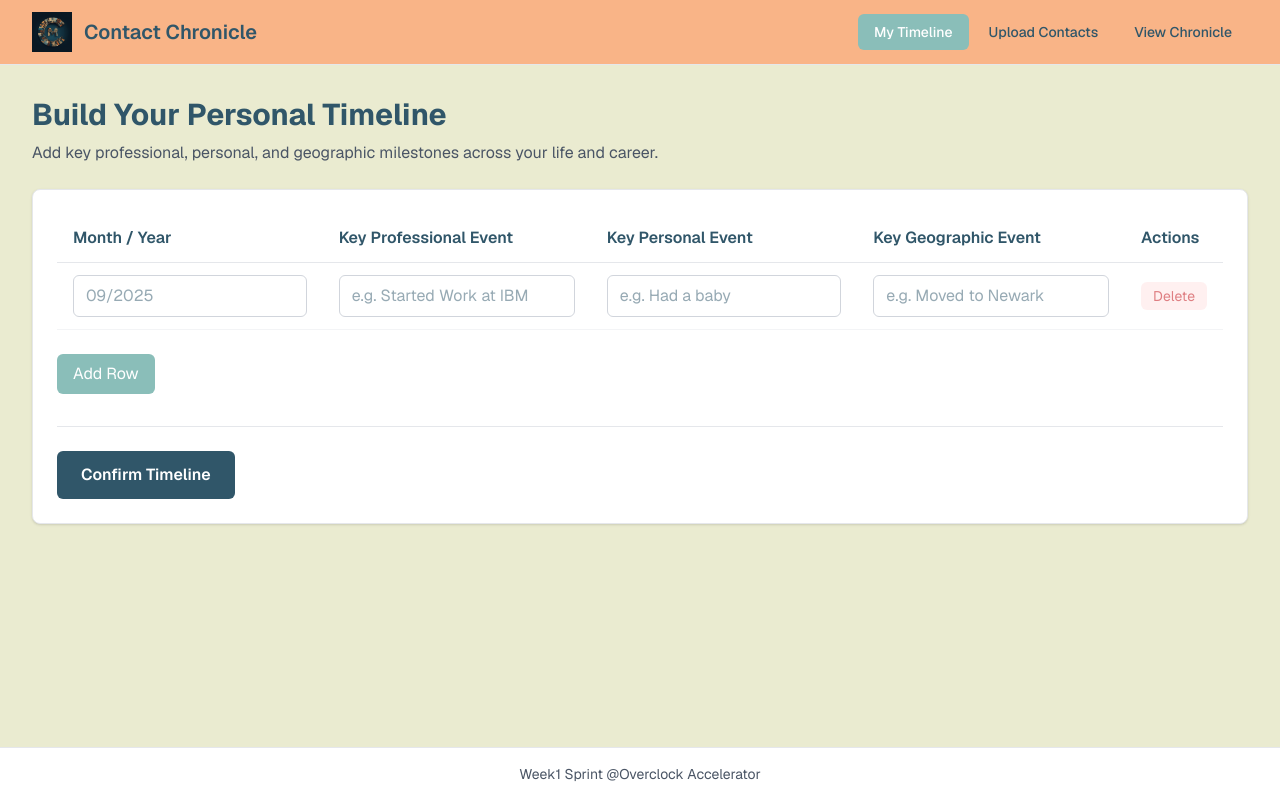
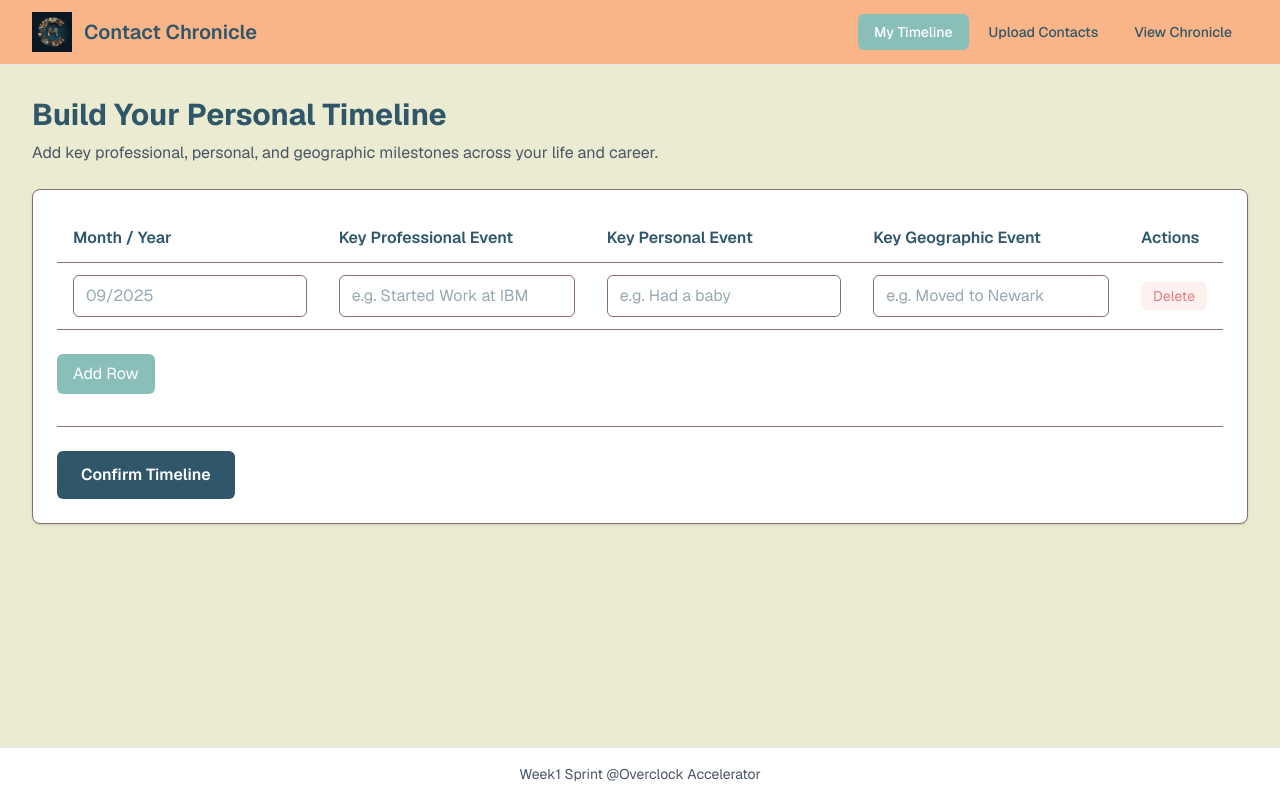
Before and after one commit to maadhuvijay/contact-chronicle, a Next.js app: page /my-timeline in a window 1280 px wide. Built offline with nearby package versions, Linux system fonts and the light colour scheme.

Commit message:
Update text box border colors on "Build Your Personal Timeline" page to #896C6C, replacing the previous gray color for improved visibility and consistency across input fields.

```diff
--- a/app/my-timeline/page.tsx
+++ b/app/my-timeline/page.tsx
@@ -56,11 +56,11 @@ export default function MyTimelinePage() {
         </p>
       </div>
 
-      <div className="bg-white rounded-lg border border-gray-200 shadow-sm p-6">
+      <div className="bg-white rounded-lg border border-[#896C6C] shadow-sm p-6">
         <div className="overflow-x-auto">
           <table className="w-full">
             <thead>
-              <tr className="border-b border-gray-200">
+              <tr className="border-b border-[#896C6C]">
                 <th className="text-left py-3 px-4 font-semibold text-[#305669]">Month / Year</th>
                 <th className="text-left py-3 px-4 font-semibold text-[#305669]">Key Professional Event</th>
                 <th className="text-left py-3 px-4 font-semibold text-[#305669]">Key Personal Event</th>
@@ -70,14 +70,14 @@ export default function MyTimelinePage() {
             </thead>
             <tbody>
               {timelineRows.map((row) => (
-                <tr key={row.id} className="border-b border-gray-100 hover:bg-gray-50">
+                <tr key={row.id} className="border-b border-[#896C6C] hover:bg-gray-50">
                   <td className="py-3 px-4">
                     <input
                       type="text"
                       placeholder="09/2025"
                       value={row.monthYear}
                       onChange={(e) => updateRow(row.id, 'monthYear', e.target.value)}
-                      className="w-full px-3 py-2 border border-gray-300 rounded-md focus:outline-none focus:ring-2 focus:ring-[#8ABEB9] focus:border-transparent"
+                      className="w-full px-3 py-2 border border-[#896C6C] rounded-md focus:outline-none focus:ring-2 focus:ring-[#8ABEB9] focus:border-transparent"
                     />
                   </td>
                   <td className="py-3 px-4">
@@ -86,7 +86,7 @@ export default function MyTimelinePage() {
                       placeholder="e.g. Started Work at IBM"
                       value={row.professionalEvent}
                       onChange={(e) => updateRow(row.id, 'professionalEvent', e.target.value)}
-                      className="w-full px-3 py-2 border border-gray-300 rounded-md focus:outline-none focus:ring-2 focus:ring-[#8ABEB9] focus:border-transparent"
+                      className="w-full px-3 py-2 border border-[#896C6C] rounded-md focus:outline-none focus:ring-2 focus:ring-[#8ABEB9] focus:border-transparent"
                     />
                   </td>
                   <td className="py-3 px-4">
@@ -95,7 +95,7 @@ export default function MyTimelinePage() {
                       placeholder="e.g. Had a baby"
                       value={row.personalEvent}
                       onChange={(e) => updateRow(row.id, 'personalEvent', e.target.value)}
-                      className="w-full px-3 py-2 border border-gray-300 rounded-md focus:outline-none focus:ring-2 focus:ring-[#8ABEB9] focus:border-transparent"
+                      className="w-full px-3 py-2 border border-[#896C6C] rounded-md focus:outline-none focus:ring-2 focus:ring-[#8ABEB9] focus:border-transparent"
                     />
                   </td>
                   <td className="py-3 px-4">
@@ -104,7 +104,7 @@ export default function MyTimelinePage() {
                       placeholder="e.g. Moved to Newark"
                       value={row.geographicEvent}
                       onChange={(e) => updateRow(row.id, 'geographicEvent', e.target.value)}
-                      className="w-full px-3 py-2 border border-gray-300 rounded-md focus:outline-none focus:ring-2 focus:ring-[#8ABEB9] focus:border-transparent"
+                      className="w-full px-3 py-2 border border-[#896C6C] rounded-md focus:outline-none focus:ring-2 focus:ring-[#8ABEB9] focus:border-transparent"
                     />
                   </td>
                   <td className="py-3 px-4">
@@ -131,7 +131,7 @@ export default function MyTimelinePage() {
           </button>
         </div>
 
-        <div className="mt-8 pt-6 border-t border-gray-200">
+        <div className="mt-8 pt-6 border-t border-[#896C6C]">
           <button
             onClick={handleConfirm}
             className="px-6 py-3 bg-[#305669] text-white rounded-md hover:bg-[#244a5a] transition-colors font-semibold"
```
Also changed, not shown: .specstory/history/2025-12-06_22-49Z-make-logo-bigger-on-main-page.md.
